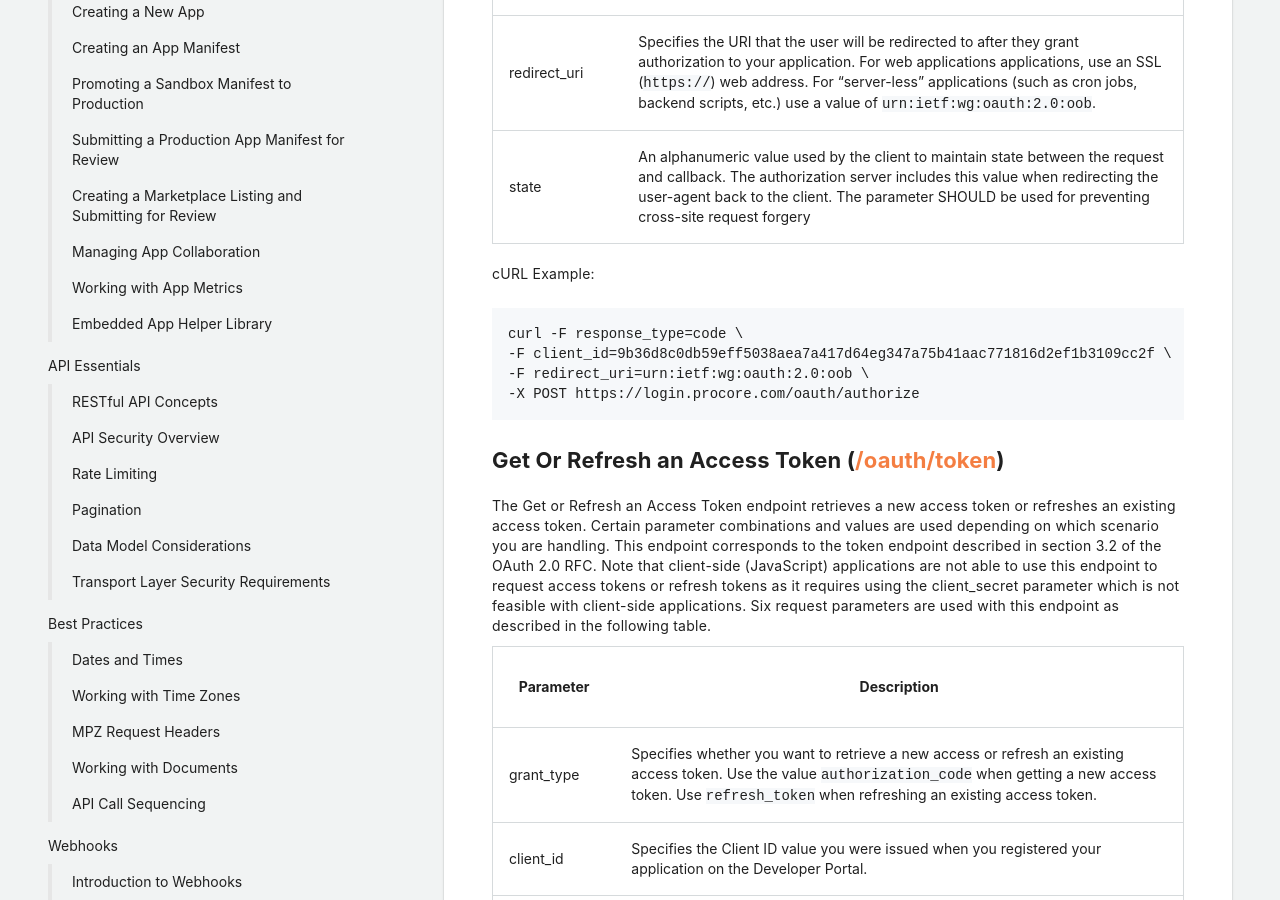
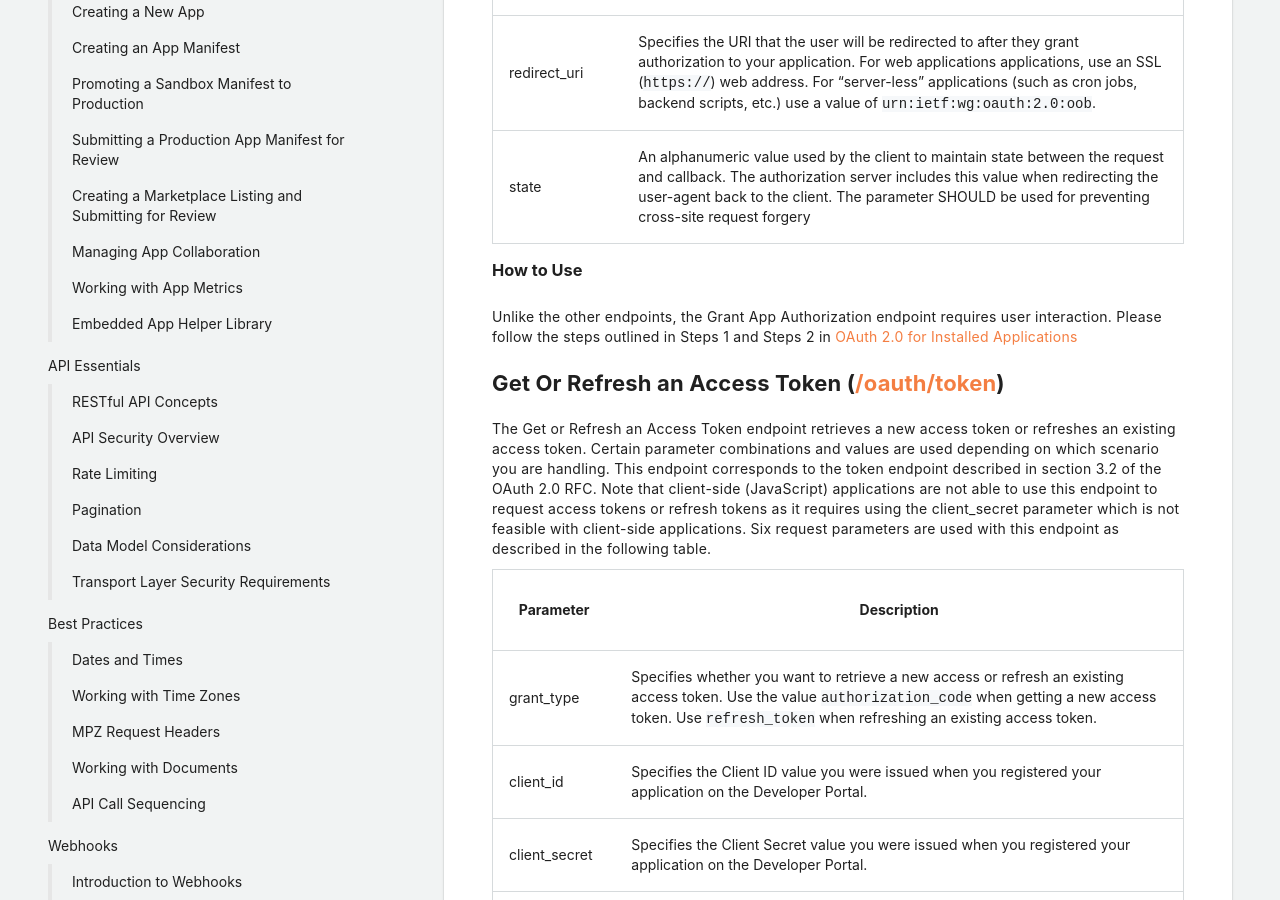
Before and after one commit to procore/documentation, a Jekyll site: the page built from oauth/oauth_endpoints.md, in a window 1280 px wide and 900 px high, scrolled down 1112 px. Built offline with Jekyll 4.4.1, drawn with Linux system fonts in a browser that asks for light colours.

Commit message:
Update oauth endpoints docs to reflect the required flow

````diff
--- a/oauth/oauth_endpoints.md
+++ b/oauth/oauth_endpoints.md
@@ -33,14 +33,9 @@ Three required request parameters are used with this endpoint as described in in
 | redirect_uri  | Specifies the URI that the user will be redirected to after they grant authorization to your application. For web applications applications, use an SSL (`https://`) web address. For "server-less" applications (such as cron jobs, backend scripts, etc.) use a value of `urn:ietf:wg:oauth:2.0:oob`. |
 | state         | An alphanumeric value used by the client to maintain state between the request and callback. The authorization server includes this value when redirecting the user-agent back to the client. The parameter SHOULD be used for preventing cross-site request forgery                                    |
 
-cURL Example:
+### How to Use
 
-```
-curl -F response_type=code \
--F client_id=9b36d8c0db59eff5038aea7a417d64eg347a75b41aac771816d2ef1b3109cc2f \
--F redirect_uri=urn:ietf:wg:oauth:2.0:oob \
--X POST https://login.procore.com/oauth/authorize
-```
+Unlike the other endpoints, the Grant App Authorization endpoint requires user interaction. Please follow the steps outlined in Steps 1 and Steps 2 in [OAuth 2.0 for Installed Applications]({{ site.url }}{{ site.baseurl }}{{ % link oauth/oauth-endpoints}})
 
 ## Get Or Refresh an Access Token ([/oauth/token](https://developers.procore.com/reference/authentication#get-or-refresh-an-access-token))
 
````
